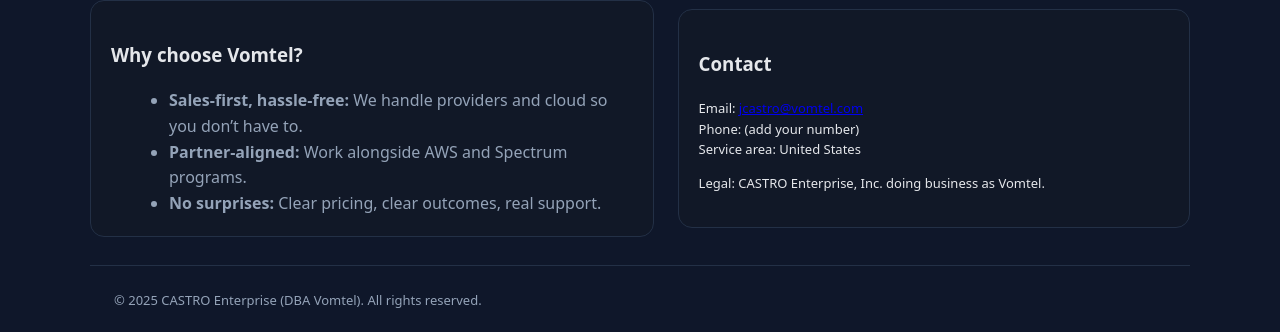
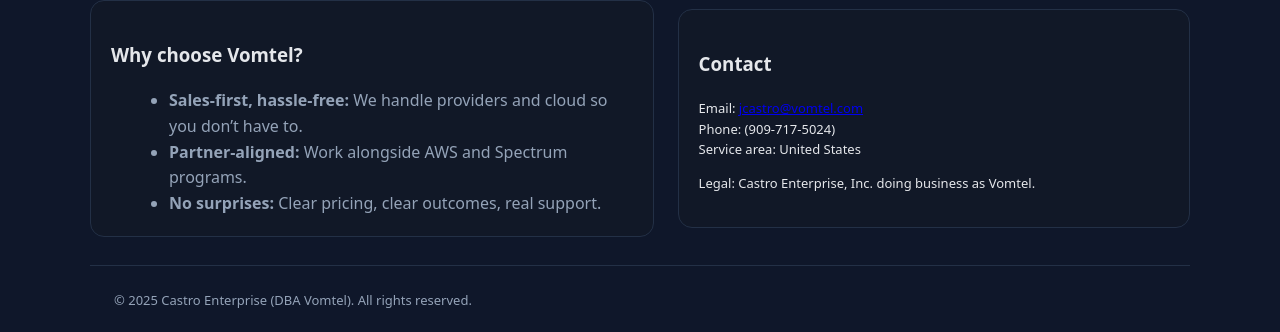
Before and after one commit to JCastro24/vomtel-site, a plain HTML site: page index.html in a window 1280 px wide. Shown: the part 767-1099 px from the top of the page. Drawn offline with Linux system fonts and the light colour scheme.

Commit message:
Update index.html

```diff
--- a/index.html
+++ b/index.html
@@ -112,16 +112,16 @@
       <div class="panel">
         <h3>Contact</h3>
         <p class="mini">Email: <a href="mailto:jcastro@vomtel.com">jcastro@vomtel.com</a><br/>
-           Phone: (add your number)<br/>
+           Phone: (909-717-5024)<br/>
            Service area: United States
         </p>
-        <p class="mini">Legal: CASTRO Enterprise, Inc. doing business as Vomtel.</p>
+        <p class="mini">Legal: Castro Enterprise, Inc. doing business as Vomtel.</p>
       </div>
     </section>
   </main>
 
   <footer class="container">
-    <div class="mini">© <span id="y"></span> CASTRO Enterprise (DBA Vomtel). All rights reserved.</div>
+    <div class="mini">© <span id="y"></span> Castro Enterprise (DBA Vomtel). All rights reserved.</div>
   </footer>
 
   <script>document.getElementById('y').textContent = new Date().getFullYear();</script>
```
